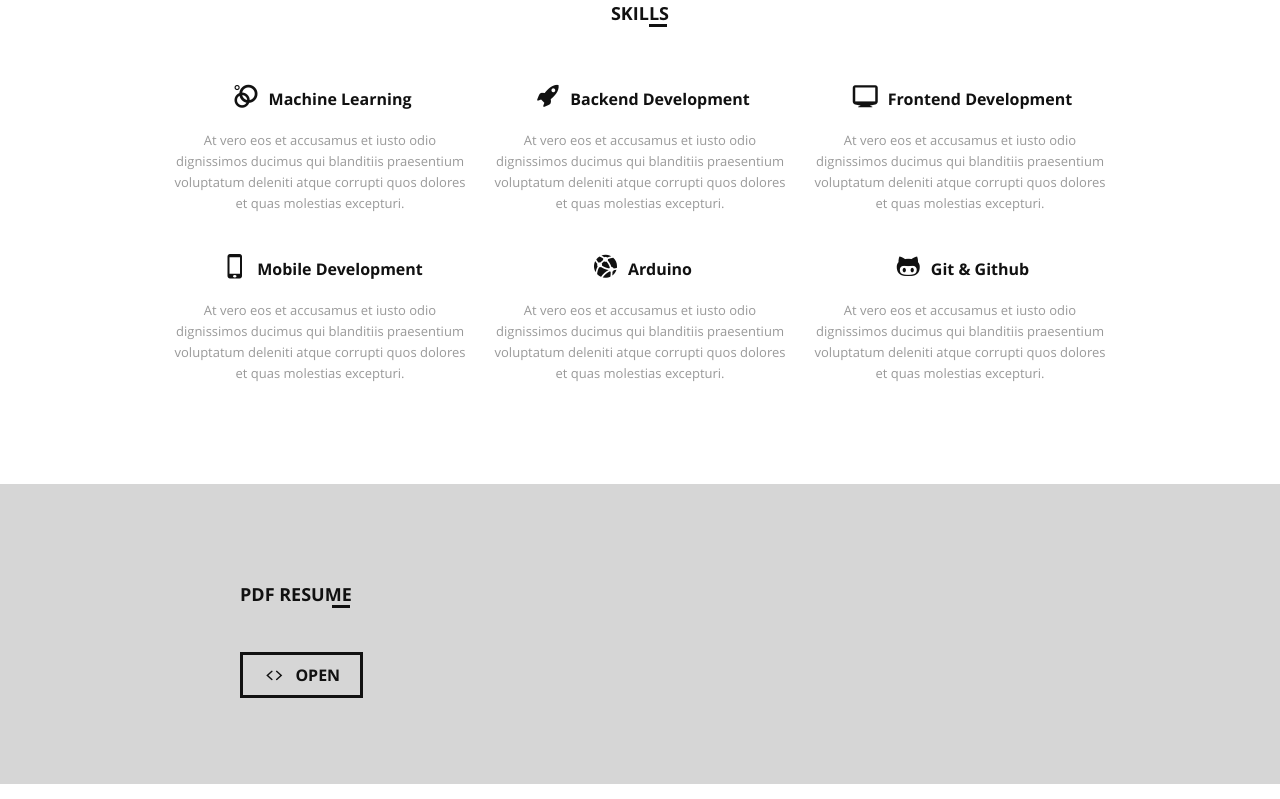
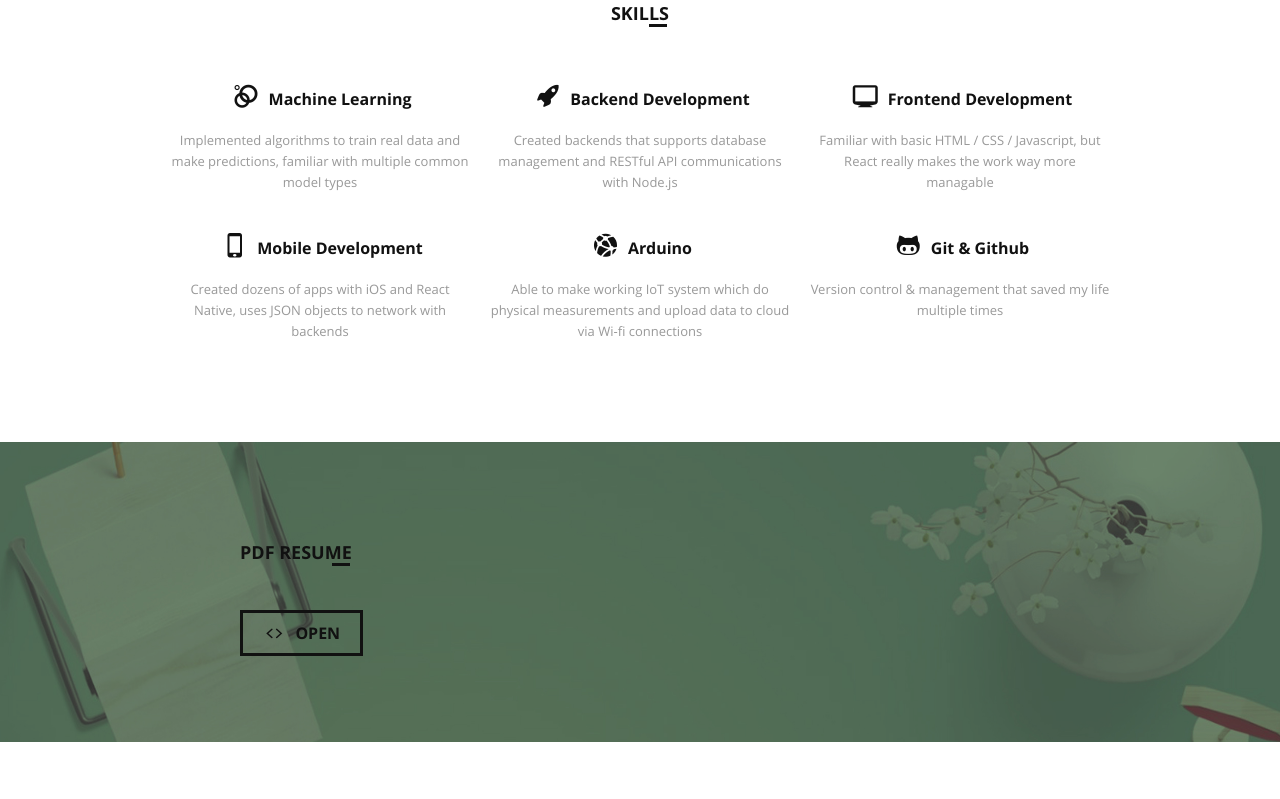
Before and after one commit to kyujyokei/kyujyokei.github.io, a plain HTML site: page index.html in a window 1280 px wide. Shown: the part 1753-2552 px from the top of the page. Drawn offline with Linux system fonts and the light colour scheme.

Commit message:
Modified backgroud images for parallaxes

```diff
--- a/css/main.css
+++ b/css/main.css
@@ -375,7 +375,7 @@ nav#mainNav a.active:after {
 
 
 .factsContainer{
-	background: url(../images/parallax/parallax1.jpg);
+	background: url(../images/parallax/bg.jpg);
 	background-attachment: fixed;
 	background-position: center top;
 	background-repeat: repeat-y;
@@ -437,17 +437,17 @@ nav#mainNav a.active:after {
 
 .testiCliContainer .overlay {
     background: none repeat scroll 0 0 rgba(255, 255, 255, 0.2);
-	min-height: 500px;
+	min-height: 300px;
 }
 
 
 .testiCliContainer{
-	background: url(../images/parallax/parallax2.jpg);
+	background: url(../images/parallax/bg2.jpg);
 	background-attachment: fixed;
 	background-position: center top;
 	background-repeat: repeat-y;
 	background-size: cover;
-	min-height: 500px;
+	min-height: 300px;
 	background-color:#fafafa;
 }
 
--- a/index.html
+++ b/index.html
@@ -316,24 +316,25 @@
 							<!--Service-->
 							<div class="one-third column service bottom3">
 								<h3><i class="icon-google-circles"></i>Machine Learning</h3>
-									<p>At vero eos et accusamus et iusto odio dignissimos ducimus qui blanditiis praesentium
-										 voluptatum deleniti atque corrupti quos dolores et quas molestias excepturi.</p>
+									<p>Implemented algorithms to train real data and make predictions, familiar with
+										multiple common model types
+									</p>
 							</div>
 							<!--End service-->
 
 							<!--Service-->
 							<div class="one-third column service bottom3">
 								<h3><i class="icon-rocket"></i>Backend Development</h3>
-									<p>At vero eos et accusamus et iusto odio dignissimos ducimus qui blanditiis praesentium
-										 voluptatum deleniti atque corrupti quos dolores et quas molestias excepturi.</p>
+									<p>Created backends that supports database management
+										and RESTful API communications with Node.js</p>
 							</div>
 							<!--End service-->
 
 							<!--Service-->
 							<div class="one-third column service bottom3">
 								<h3><i class=" icon-monitor"></i>Frontend Development</h3>
-									<p>At vero eos et accusamus et iusto odio dignissimos ducimus qui blanditiis praesentium
-										 voluptatum deleniti atque corrupti quos dolores et quas molestias excepturi.</p>
+									<p>Familiar with basic HTML / CSS / Javascript,
+										but React really makes the work way more managable</p>
 							</div>
 							<!--End service-->
 
@@ -341,24 +342,21 @@
 							<!--Service-->
 							<div class="one-third column service bottom3">
 								<h3><i class="icon-mobile"></i>Mobile Development</h3>
-									<p>At vero eos et accusamus et iusto odio dignissimos ducimus qui blanditiis praesentium
-										 voluptatum deleniti atque corrupti quos dolores et quas molestias excepturi.</p>
+									<p>Created dozens of apps with iOS and React Native, uses JSON objects to network with backends</p>
 							</div>
 							<!--End service-->
 
 							<!--Service-->
 							<div class="one-third column service bottom3">
 								<h3><i class="icon-network"></i>Arduino</h3>
-									<p>At vero eos et accusamus et iusto odio dignissimos ducimus qui blanditiis praesentium
-										 voluptatum deleniti atque corrupti quos dolores et quas molestias excepturi.</p>
+									<p>Able to make working IoT system which do physical measurements and upload data to cloud via Wi-fi connections</p>
 							</div>
 							<!--End service-->
 
 							<!--Service-->
 							<div class="one-third column service bottom3">
 								<h3><i class="icon-github"></i>Git & Github</h3>
-									<p>At vero eos et accusamus et iusto odio dignissimos ducimus qui blanditiis praesentium
-										 voluptatum deleniti atque corrupti quos dolores et quas molestias excepturi.</p>
+									<p>Version control & management that saved my life multiple times</p>
 							</div>
 							<!--End service-->
 
@@ -376,7 +374,7 @@
 
 					<!--Testimonials and client section-->
 
-					<section id="testiCli" class="factsContainer">
+					<section id="testiCli" class="testiCliContainer">
 
 								<!--Overlay-->
 								<div class="overlay">
@@ -568,10 +566,7 @@
 
 												<div class="two-thirds column contactForm">
 													<h2>Send a message</h2>
-													<p>Sed do eiusmod tempor incididunt ut labore et dolore magna aliqua. Ut enim ad minim veniam,
-														 quis nostrud exercitation ullamco laboris nisi ut aliquip ex ea commodo consequat.
-														 Duis aute irure dolor in reprehenderit in voluptate velit ut et voluptates repudiandae
-														 sint et molestiae non recusandae.</p>
+													<p></p>
 
 													<div class="cForm">
 													<form method="post" action="send.php">
```
Also changed, not shown: images/parallax/bg.jpg (added), images/parallax/bg2.jpg (added), 2 other files.
